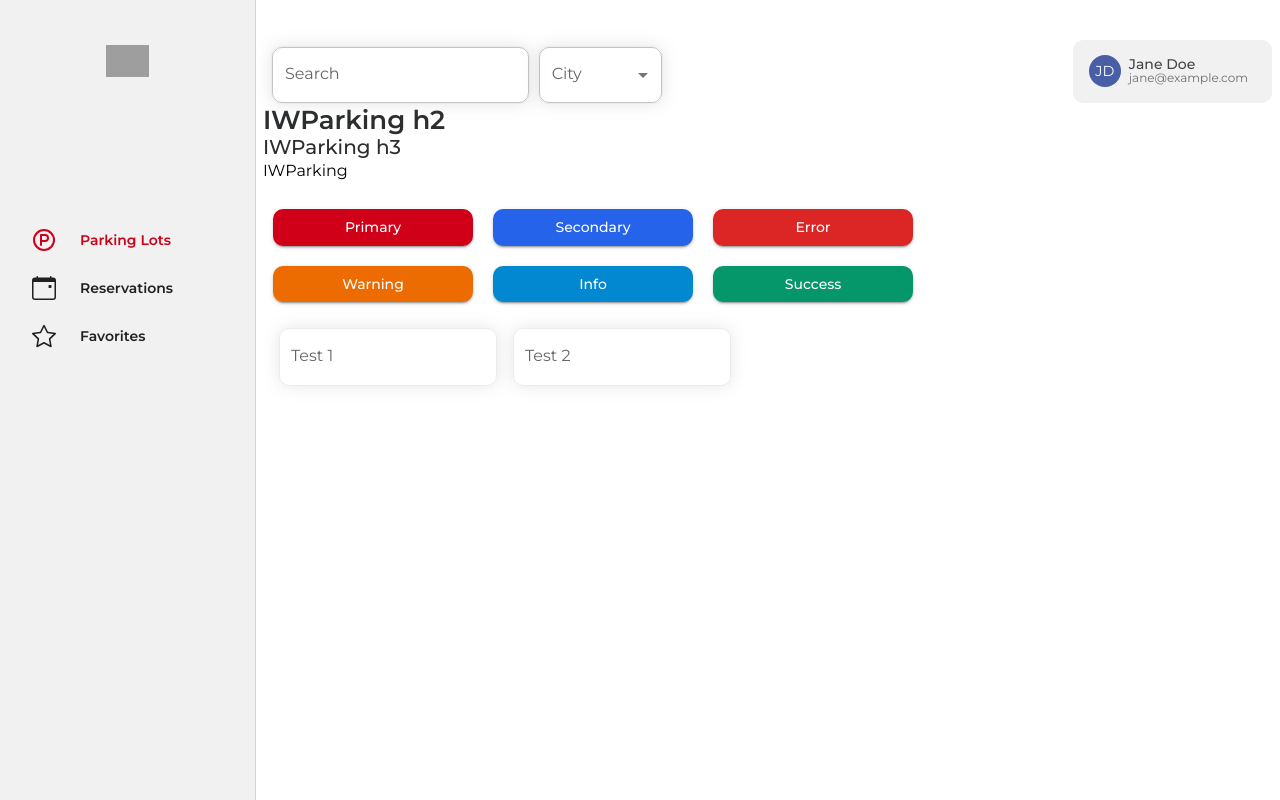
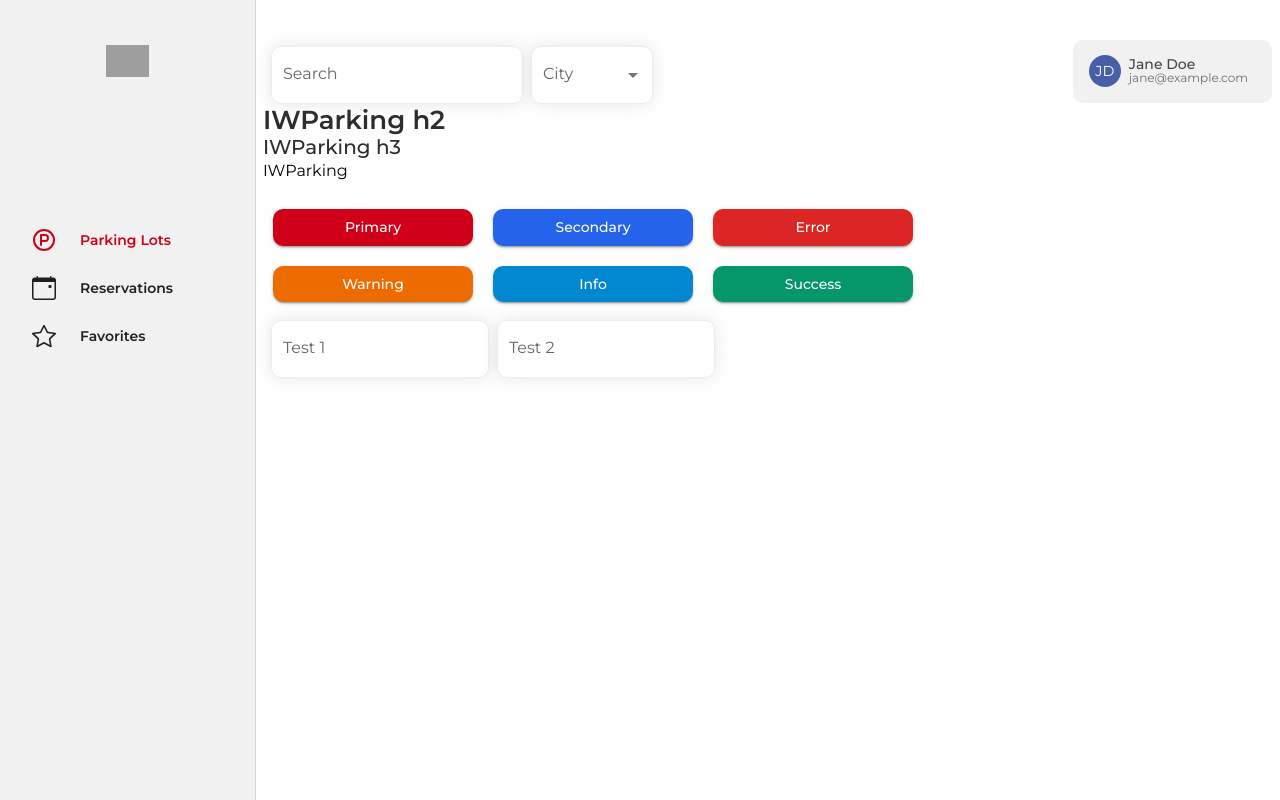
Before and after one commit to petrovicdalibor/IWParkingUI, a React (Vite) app: page / in a window 1280 px wide. Built offline with nearby package versions, Linux system fonts and the light colour scheme; grey boxes are pictures that could not be loaded.

Commit message:
updated search input styles

```diff
--- a/src/App.jsx
+++ b/src/App.jsx
@@ -56,7 +56,7 @@ function App() {
           >
             Success
           </Button>
-          <Grid container spacing={2}>
+          <Grid container spacing={1}>
             <Grid item>
               <TextField
                 label="Test 1"
--- a/src/common/components/Search/SearchInput.jsx
+++ b/src/common/components/Search/components/SearchInput.jsx
@@ -7,8 +7,10 @@ import {
   TextField,
   styled,
 } from "@mui/material";
+import { useState } from "react";
 
 const SearchGrid = styled(Grid)(({ theme }) => ({
+  padding: "0 !important",
   [theme.breakpoints.down("sm")]: {
     marginTop: "8px",
   },
@@ -23,45 +25,52 @@ const SearchGrid = styled(Grid)(({ theme }) => ({
 }));
 
 const SearchInput = () => {
+  const [searchCondition, setSearchCondition] = useState("");
+  const [selectedCity, setSelectedCity] = useState("");
+
+  const handleSelectChange = (event) => {
+    setSelectedCity(event.target.value);
+  };
+
   return (
     <form
       autoComplete="off"
       // onSubmit={handleSubmit}
     >
-      <SearchGrid container sx={{ width: "100%", padding: "0" }} spacing={1}>
+      <SearchGrid
+        container
+        sx={{ width: "100%", paddingRight: "10px !important", marginLeft: 0 }}
+        spacing={1}
+      >
         <Grid item xs={9} md={8} lg={8} xl={8}>
           <TextField
             label="Search"
-            // onChange={(e) => setEmail(e.target.value)}
-            variant="outlined"
-            color="secondary"
+            onChange={(e) => setSearchCondition(e.target.value)}
+            variant="filled"
+            InputProps={{ disableUnderline: true }}
             type="text"
-            // value={email}
-            // error={emailError}
+            value={searchCondition}
             fullWidth
           />
         </Grid>
         <Grid item xs={3} md={4} lg={4} xl={4}>
-          <FormControl
-            variant="outlined"
-            color="secondary"
-            fullWidth
-            // sx={{ minWidth: 120 }}
-          >
+          <FormControl variant="filled" fullWidth>
             <InputLabel id="demo-simple-select-standard-label">City</InputLabel>
             <Select
               labelId="demo-simple-select-standard-label"
               id="demo-simple-select-standard"
-              //   value={age}
-              //   onChange={handleChange}
+              variant="filled"
+              disableUnderline={true}
+              value={selectedCity}
+              onChange={handleSelectChange}
               label="City"
             >
               <MenuItem value="">
                 <em>None</em>
               </MenuItem>
-              <MenuItem value={10}>Ten</MenuItem>
-              <MenuItem value={20}>Twenty</MenuItem>
-              <MenuItem value={30}>Thirty</MenuItem>
+              <MenuItem value={"10"}>Ten</MenuItem>
+              <MenuItem value={"20"}>Twenty</MenuItem>
+              <MenuItem value={"30"}>Thirty</MenuItem>
             </Select>
           </FormControl>
         </Grid>
--- a/src/features/TopBar/TopBar.jsx
+++ b/src/features/TopBar/components/TopBar.jsx
@@ -1,7 +1,7 @@
 import PropTypes from "prop-types";
 import { useState } from "react";
 
-import SearchInput from "../../common/components/Search/SearchInput";
+import SearchInput from "../../../common/components/Search/components/SearchInput";
 
 import {
   Avatar,
--- a/src/layouts/Layout.jsx
+++ b/src/layouts/Layout.jsx
@@ -3,7 +3,7 @@ import PropTypes from "prop-types";
 import { styled } from "@mui/material/styles";
 import { Sidebar } from "../features/Sidebar/components/Sidebar";
 import { useCallback, useEffect, useState } from "react";
-import TopBar from "../features/TopBar/TopBar";
+import TopBar from "../features/TopBar/components/TopBar";
 
 const SIDE_NAV_WIDTH = 255;
 const TABLET_SIDE_NAV_WIDTH = 80;
```
Also changed, not shown: src/theme/Grid.js (deleted, +0 -19 lines).
